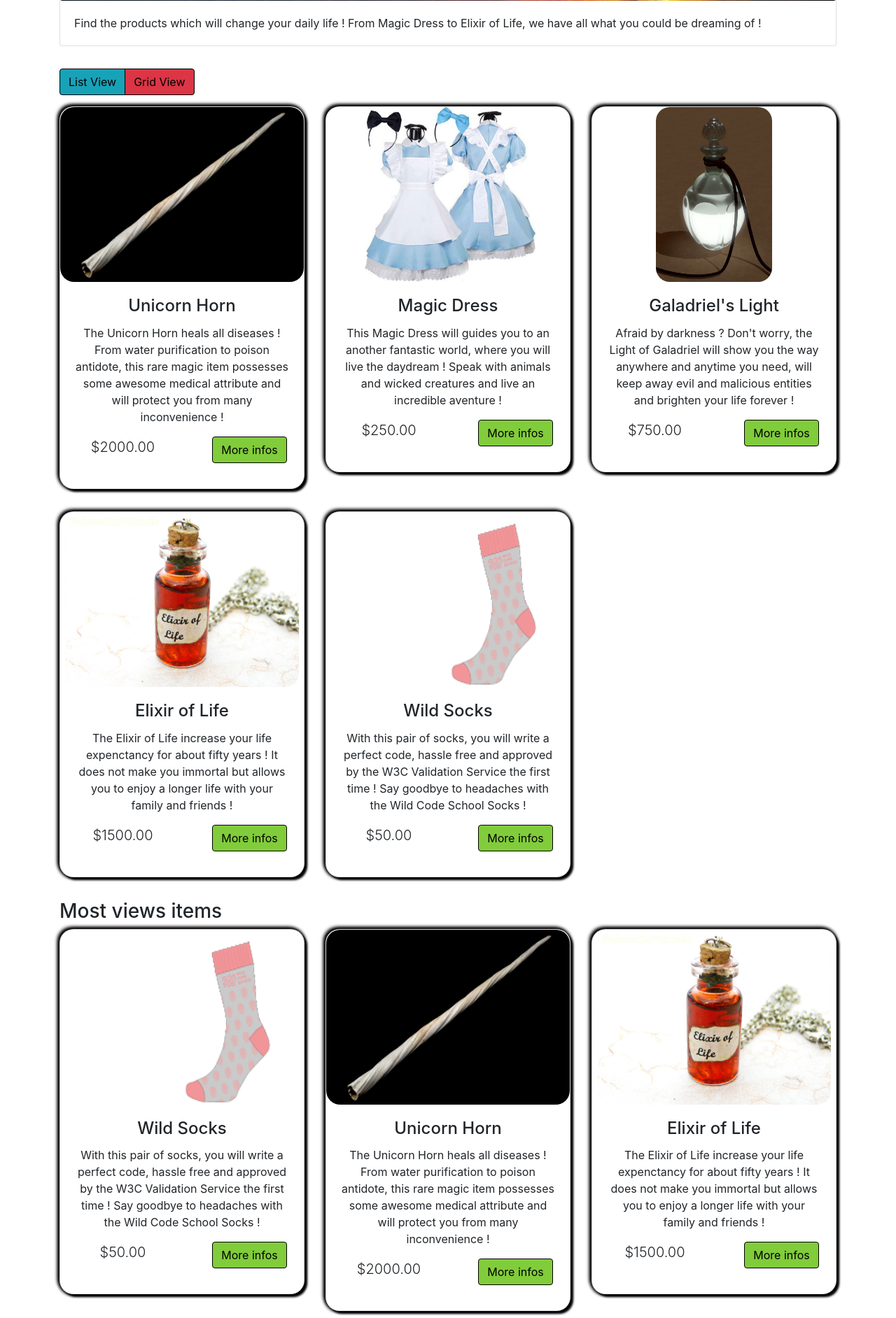
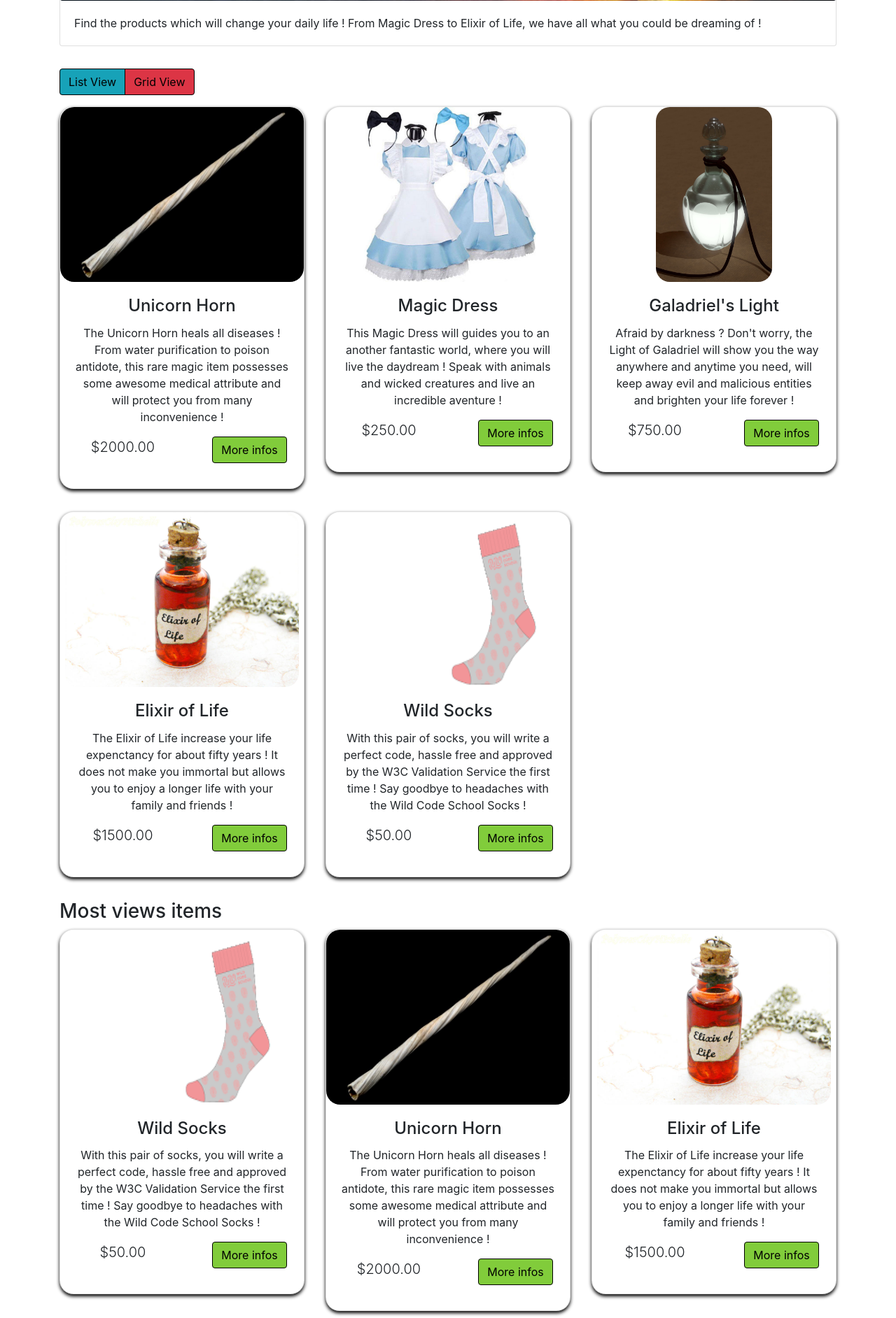
Before and after one commit to Mussuranae/Dreamer, a PHP site: page /dreamsaddict.html in a window 1280 px wide. Shown: the part 414-2298 px from the top of the page at 70% size. Run offline with PHP 8.4, Linux system fonts and the light colour scheme.

Commit message:
changement hover moche

```diff
--- a/dreamsaddict.css
+++ b/dreamsaddict.css
@@ -112,12 +112,10 @@
 }
 
 .card2{
-    box-shadow: 4px 4px 3px black, -3px -3px 5px black, 1px -1px 5px black, -1px 1px 5px black;
+    box-shadow: 0px 3px 5px black;
 }
 
-#products :hover{
-    opacity: 0.9;
-}
+
 
 /*Contact us */
 .ContactUs {
```
